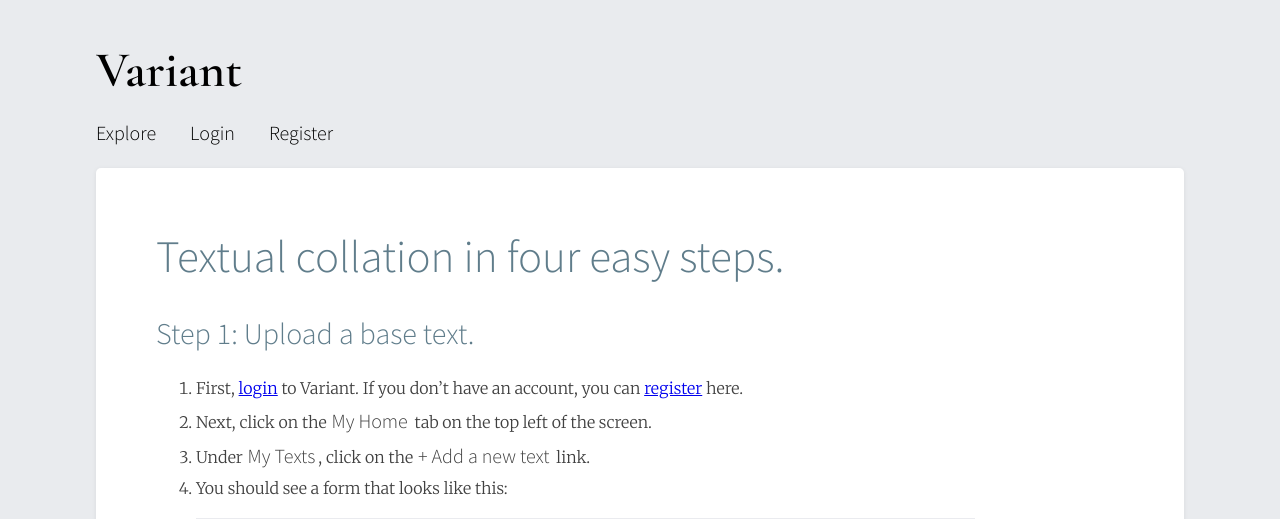
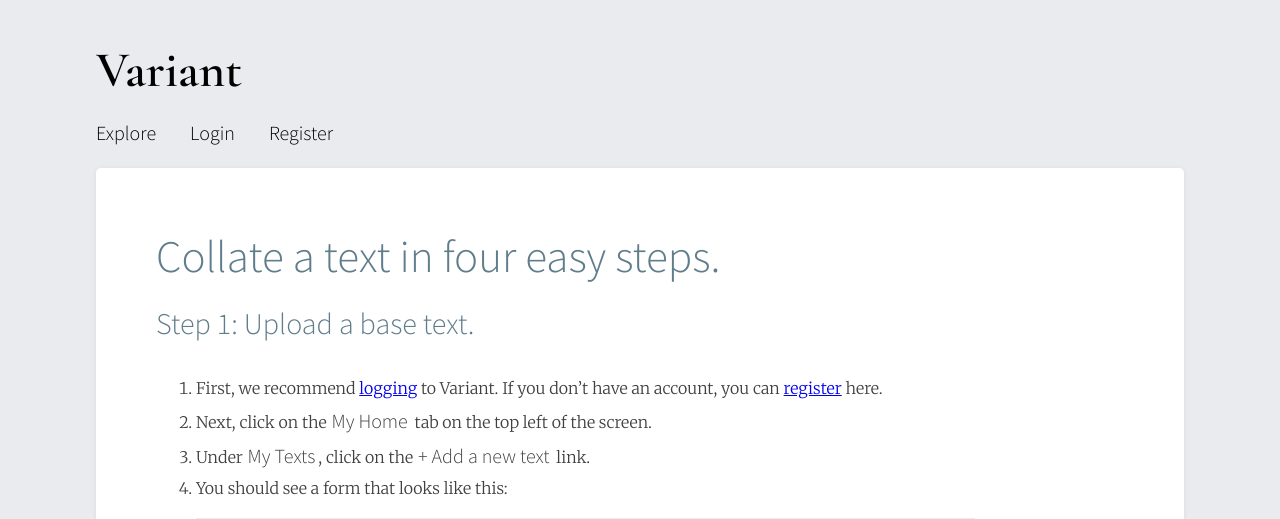
Before and after one commit to brianhie/variant.ms, a Django app: page /variant/doc/ in a window 1280 px wide. Shown: the top 519 px of the page. Run offline with Django 3.2, Linux system fonts and the light colour scheme.

Commit message:
More touches

```diff
--- a/variant/settings.py
+++ b/variant/settings.py
@@ -24,7 +24,7 @@
     SECRET_KEY = secret_file.read().strip()
 
 # SECURITY WARNING: don't run with debug turned on in production!
-DEBUG = True
+DEBUG = False
 
 if not DEBUG:
     CSRF_COOKIE_SECURE = True
--- a/variant_app/templates/variant_app/guide.html
+++ b/variant_app/templates/variant_app/guide.html
@@ -7,15 +7,15 @@
 <div class="container tile">
 
   <p class="subtitle sans_font" style="font-size: 45px; margin-top: 10px;">
-    Textual collation in four easy steps.
+    Collate a text in four easy steps.
   </p>
 
-  <p class="subtitle sans_font" style="padding: 10px 0px 10px 0px;">
+  <p class="subtitle sans_font">
     Step 1: Upload a base text.
   </p>
   <ol class="text_font doc_text">
     <li>
-      First, <a href="{% url 'auth_login' %}">login</a> to Variant.
+      First, we recommend <a href="{% url 'auth_login' %}">logging</a> to Variant.
       If you don&rsquo;t have an account, you can <a href="{% url 'registration_register' %}">register</a>
       here.
     </li>
@@ -141,7 +141,7 @@
   </p>
   <p class="text_font doc_text">
     Variant is still a very new site, so we&rsquo;d appreciate your feedback.
-    Send us an email with questions, bug reports, and feature requests at
+    Send an email with questions, bug reports, and feature requests to
     <i>brianhie at stanford dot edu</i>.
   </p>
 
```
